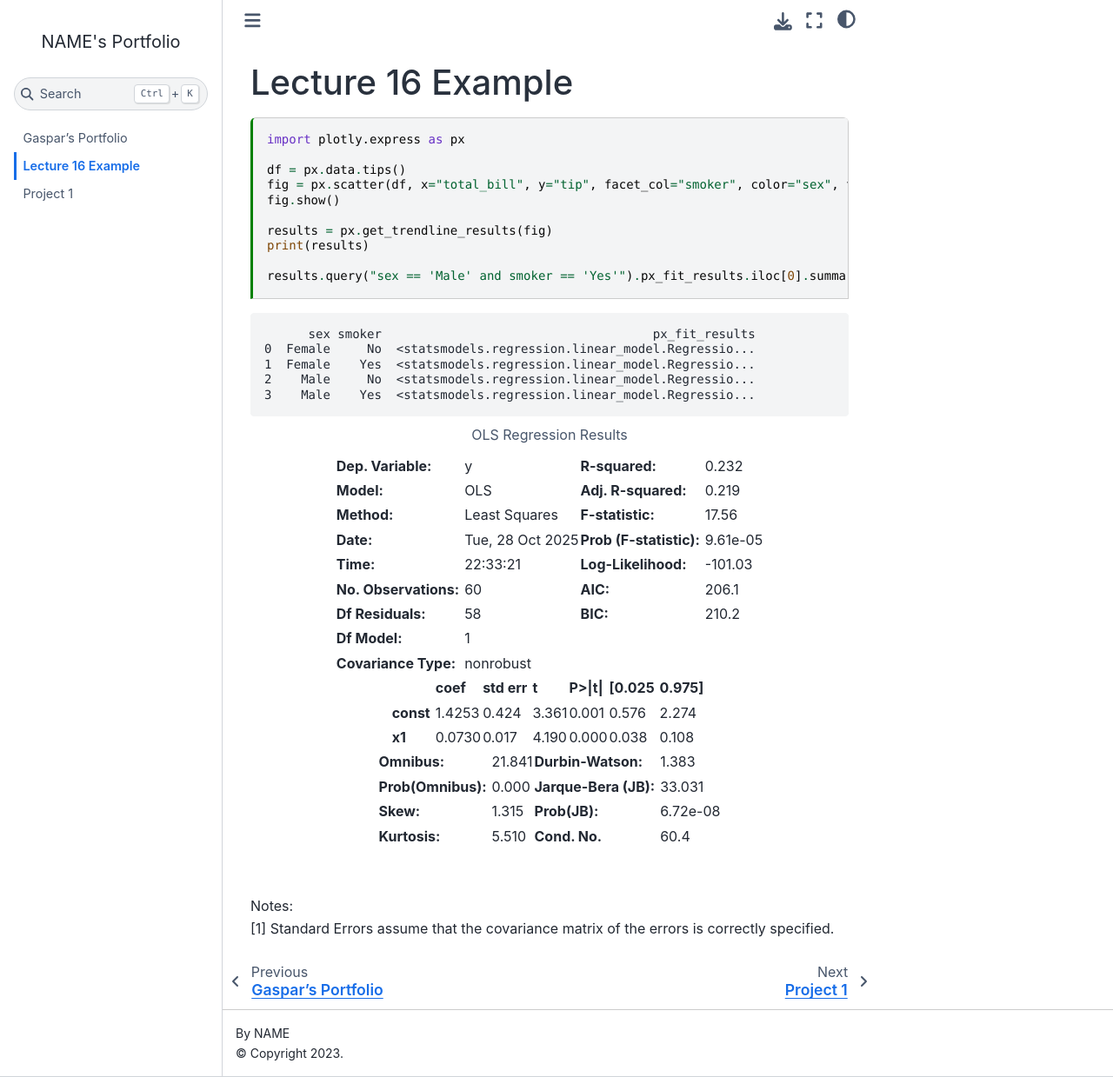
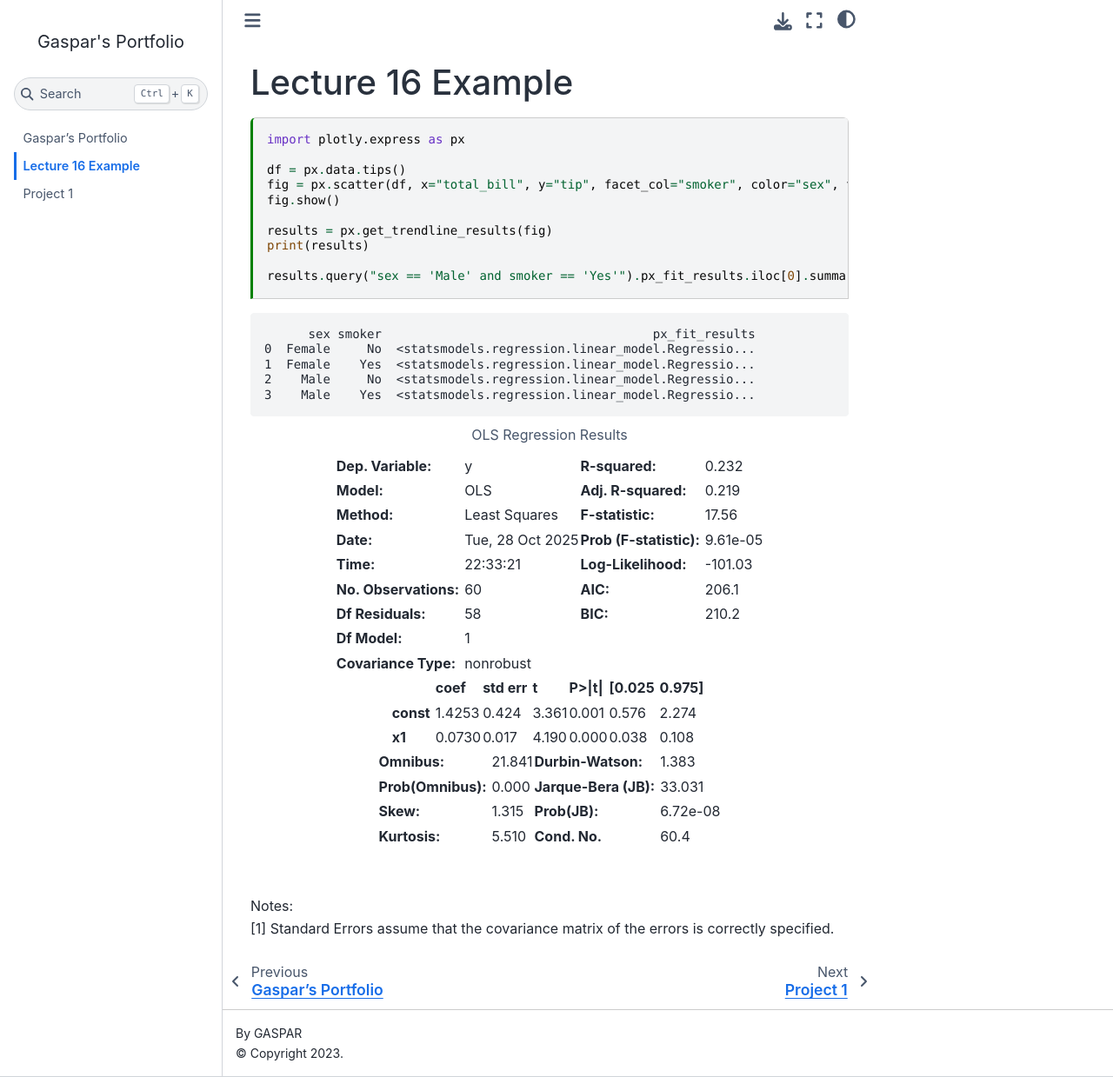
Before and after one commit to gsg2144-svg/gsg2144-svg.github.io, a Jupyter Book: the page built from lecture_16_example.ipynb, in a window 1280 px wide and 1239 px high. Shown: the whole window at 87% size. Built offline with Jupyter Book 1.0.4 settings and Sphinx 7.4.7 and the Sphinx Book theme 1.1.4, drawn with Linux system fonts in a browser that asks for light colours; comment, search, counter and statistics services are not loaded.

Commit message:
changed portfolio name

```diff
--- a/_config.yml
+++ b/_config.yml
@@ -1,7 +1,7 @@
 # https://jupyterbook.org/customize/config.html
 
-title: "NAME's Portfolio"
-author: NAME
+title: "Gaspar's Portfolio"
+author: GASPAR
 
 # https://jupyterbook.org/en/stable/structure/configure.html#disable-building-files-that-arent-in-the-table-of-contents
 only_build_toc_files: true
```
